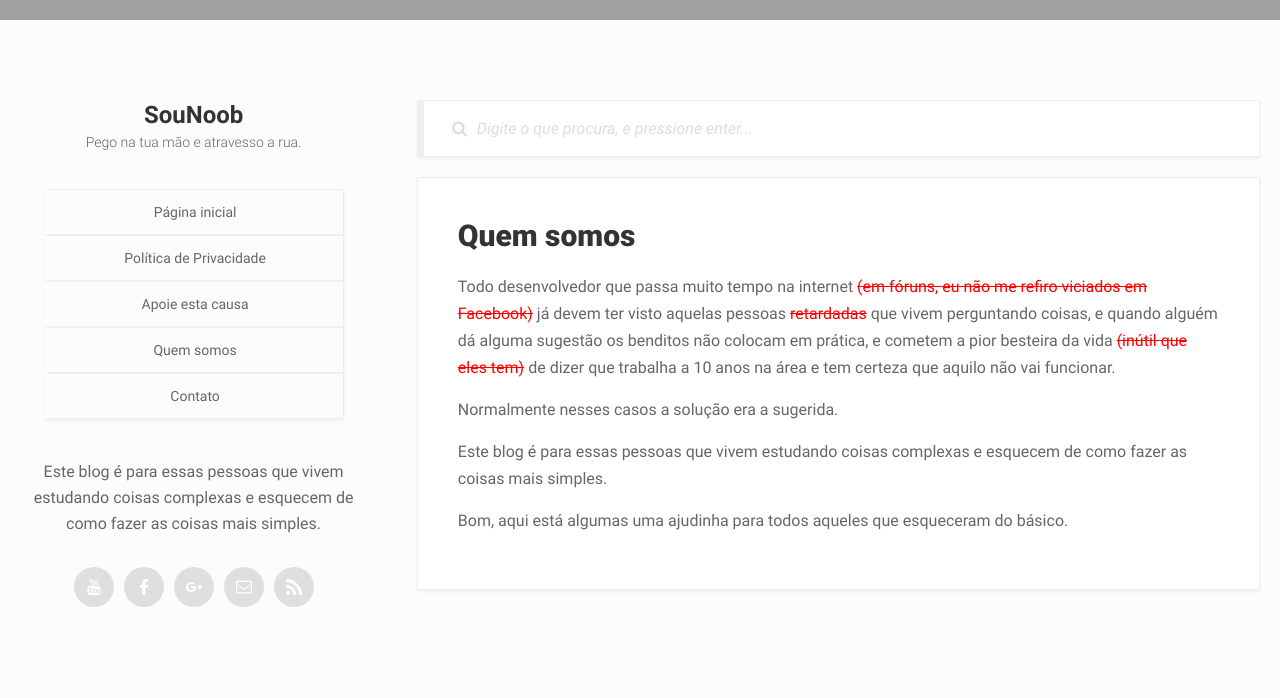
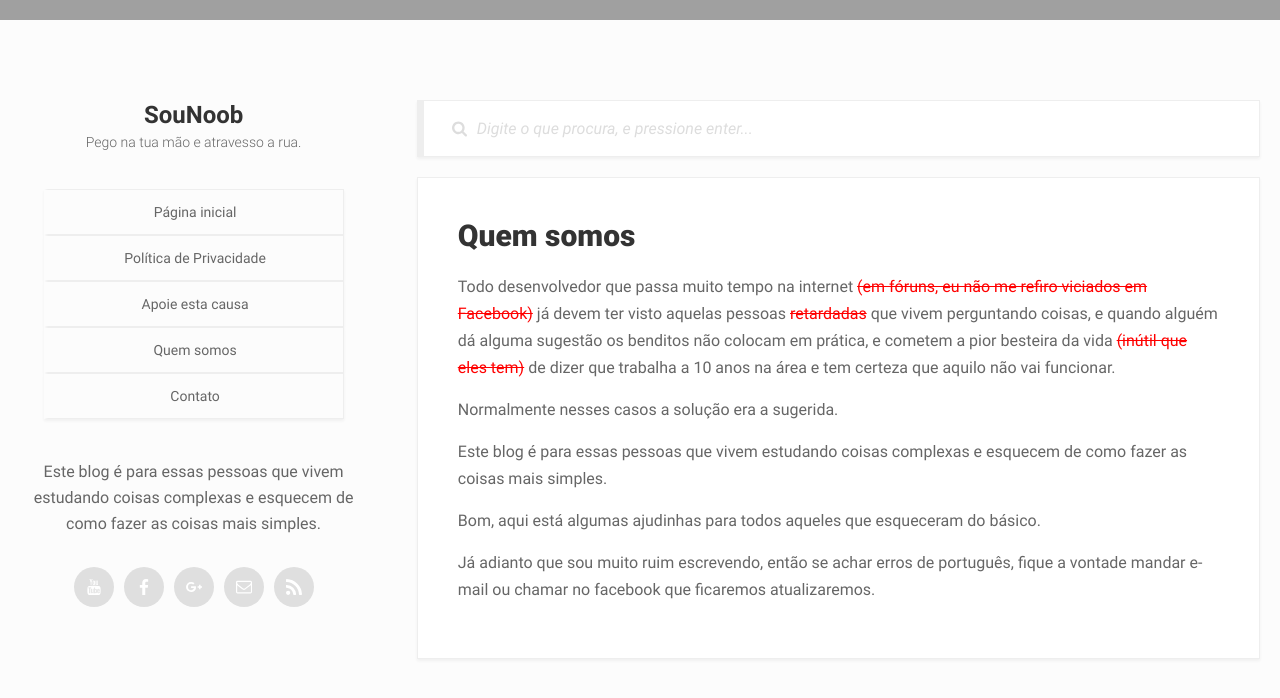
Before and after one commit to sounoob/sounoob.github.io, a Jekyll site: the page built from quem-somos.md, in a window 1280 px wide. Shown: the top 698 px of the page. Built offline with Jekyll 4.4.1, drawn with Linux system fonts in a browser that asks for light colours; some of the changed lines change nothing that is shown.

Commit message:
fix wrong text

```diff
--- a/quem-somos.md
+++ b/quem-somos.md
@@ -1,13 +1,8 @@
 ---
 title: Quem somos
 date: 2011-08-24 15:05:16 -03:00
-id: 6
 author: Sena
 layout: page
-short-url:
-- http://bit.ly/tjeC6r
-dsq_thread_id:
-- '2821890575'
 ---
 
 Todo desenvolvedor que passa muito tempo na internet <del style="color: #ff0000;">(em fóruns, eu não me refiro viciados em Facebook)</del> já devem ter visto aquelas pessoas <del style="color: #ff0000;">retardadas</del> que vivem perguntando coisas, e quando alguém dá alguma sugestão os benditos não colocam em prática, e cometem a pior besteira da vida <del style="color: #ff0000;">(inútil que eles tem)</del> de dizer que trabalha a 10 anos na área e tem certeza que aquilo não vai funcionar.
@@ -16,4 +11,6 @@ Normalmente nesses casos a solução era a sugerida.
 
 Este blog é para essas pessoas que vivem estudando coisas complexas e esquecem de como fazer as coisas mais simples.
 
-Bom, aqui está algumas uma ajudinha para todos aqueles que esqueceram do básico.
+Bom, aqui está algumas ajudinhas para todos aqueles que esqueceram do básico.
+
+Já adianto que sou muito ruim escrevendo, então se achar erros de português, fique a vontade mandar e-mail ou chamar no facebook que ficaremos atualizaremos.
```
